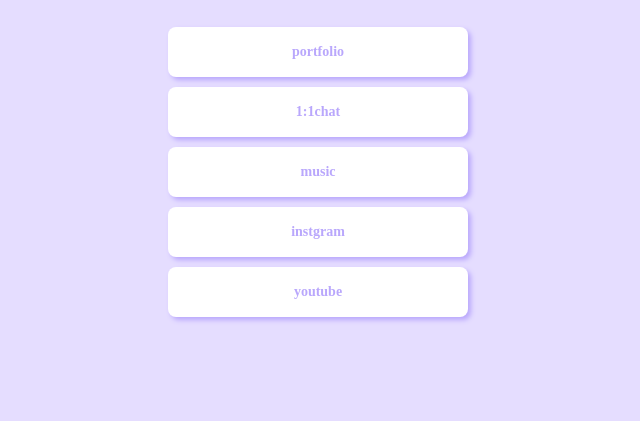
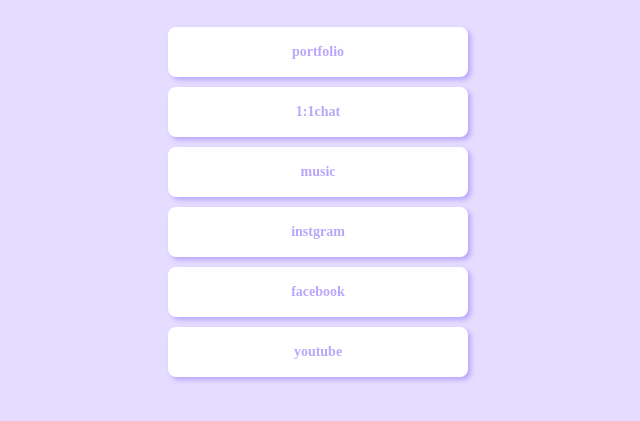
Before and after one commit to 8hi-ne/mypage, a plain HTML site: page index.html in a window 1280 px wide. Shown: the part 217-638 px from the top of the page, without its empty margins (322-962 px from the left). Drawn offline with Linux system fonts and the light colour scheme; a web font is replaced by a local one.

Commit message:
Update index.html

```diff
--- a/index.html
+++ b/index.html
@@ -88,6 +88,7 @@
             <a target="_blank" href="https://open.kakao.com/o/s05Dv7We">1:1chat</a>
             <a target="_blank" href="https://youtube.com/playlist?list=PLbH-dQY0EIhA0he5-ZQbhK7P0uM5ouuz2">music</a>
             <a target="_blank" href="https://www.instagram.com/8hi_ne/">instgram</a>
+            <a target="_blank" href="https://www.facebook.com/profile.php?id=100025153293213&mibextid=LQQJ4d">facebook</a>
             <a target="_blank" href="https://www.youtube.com/@shi-ne9529/featured">youtube</a>
         </div>
     </body>
```
